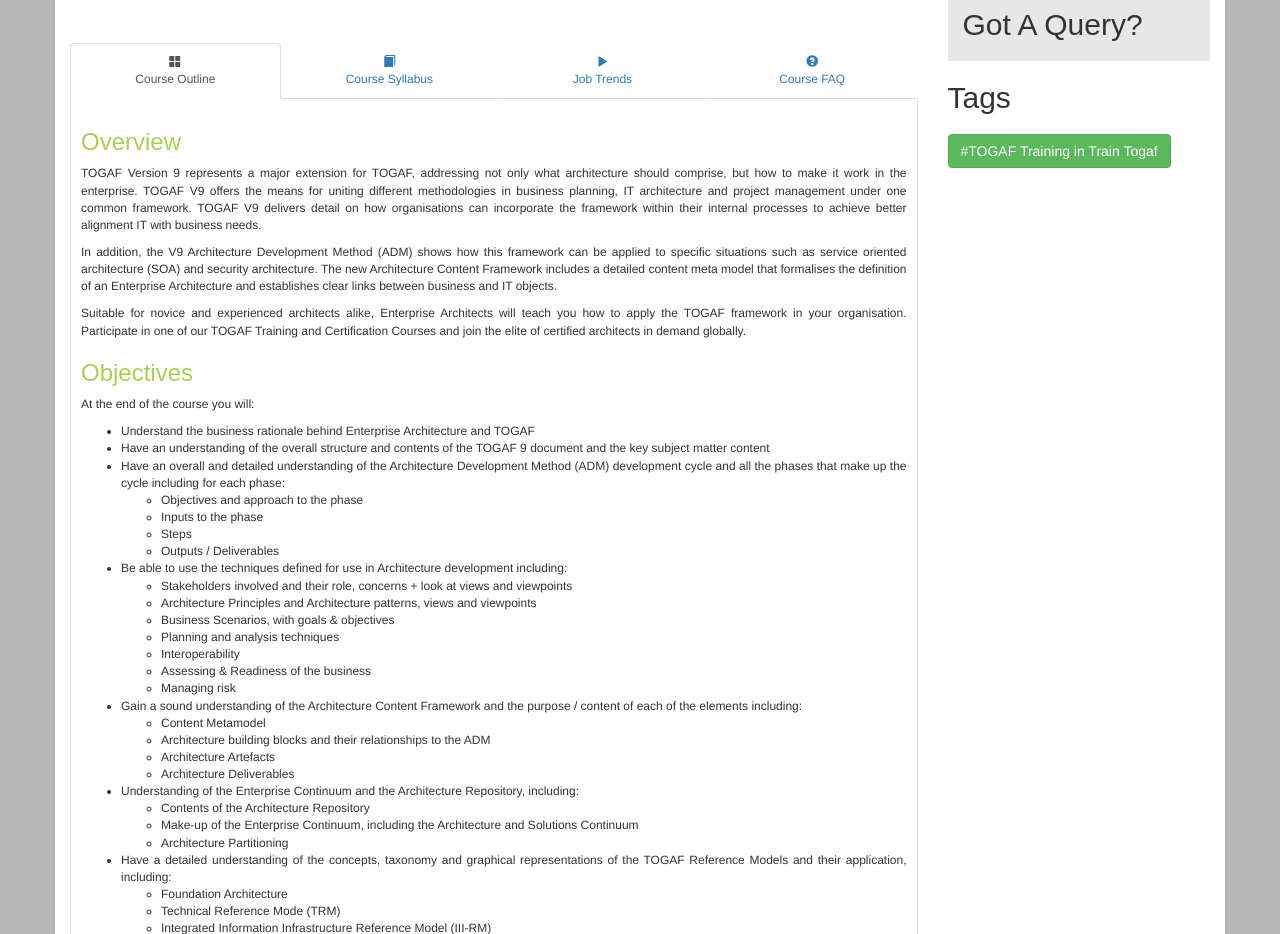
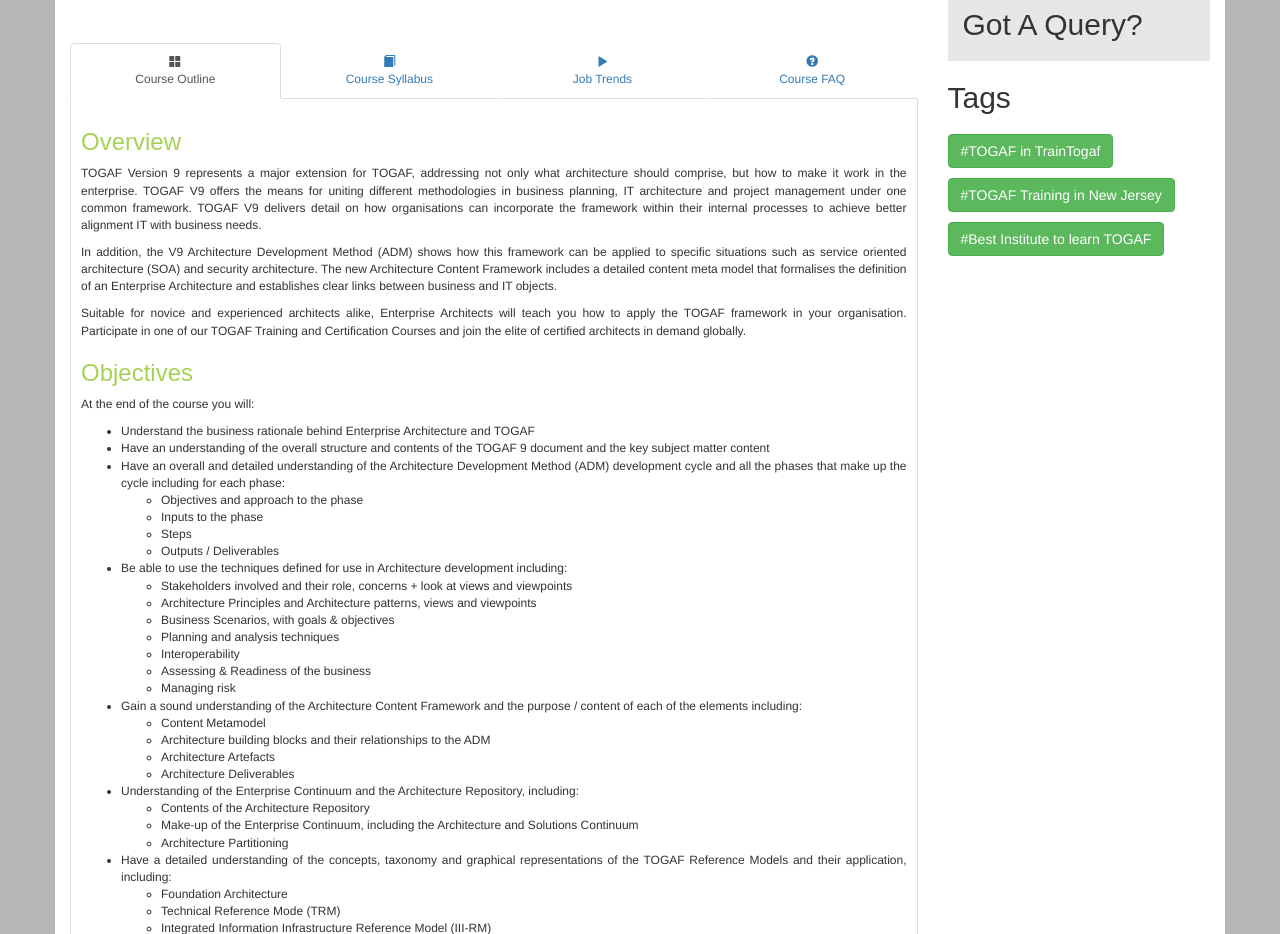
Before and after one commit to betabullsmarketing/traintogaf, a plain HTML site: page courses.html in a window 1280 px wide. Shown: the part 800-1734 px from the top of the page. Drawn offline with nearby package versions, Linux system fonts and the light colour scheme; a web font is replaced by a local one.

Commit message:
update
Signed-off-by: unknown <betabullsapp@gmail.com>

```diff
--- a/courses.html
+++ b/courses.html
@@ -567,7 +567,11 @@ Tools, techniques and methods for architectural development </li>
                 <div id="tagsSidebar">
                   <h2>Tags</h2>
                      <a href="#" class="btn btn-success" type="button" target="_blank">
-                    #TOGAF Training in Train Togaf </a>
+                    #TOGAF in TrainTogaf </a>
+                    <a href="#" class="btn btn-success" type="button" target="_blank">
+                    #TOGAF Training in New Jersey </a>
+                    <a href="#" class="btn btn-success" type="button" target="_blank">
+                    #Best Institute to learn TOGAF </a>
 
                      <!--a href="https://www.google.co.in/?gfe_rd=cr&ei=kVVsVczRCe7I8AeI2YDwAg&gws_rd=ssl#q=sixsigma+training+in+hyderabad" class="btn btn-success" type="button" target="_blank">
                     #SixSigma Training in Hyderabad </a>
```
Also changed, not shown: aboutUs.html (+1 -1 lines), contactus.html (+2 -2 lines).
